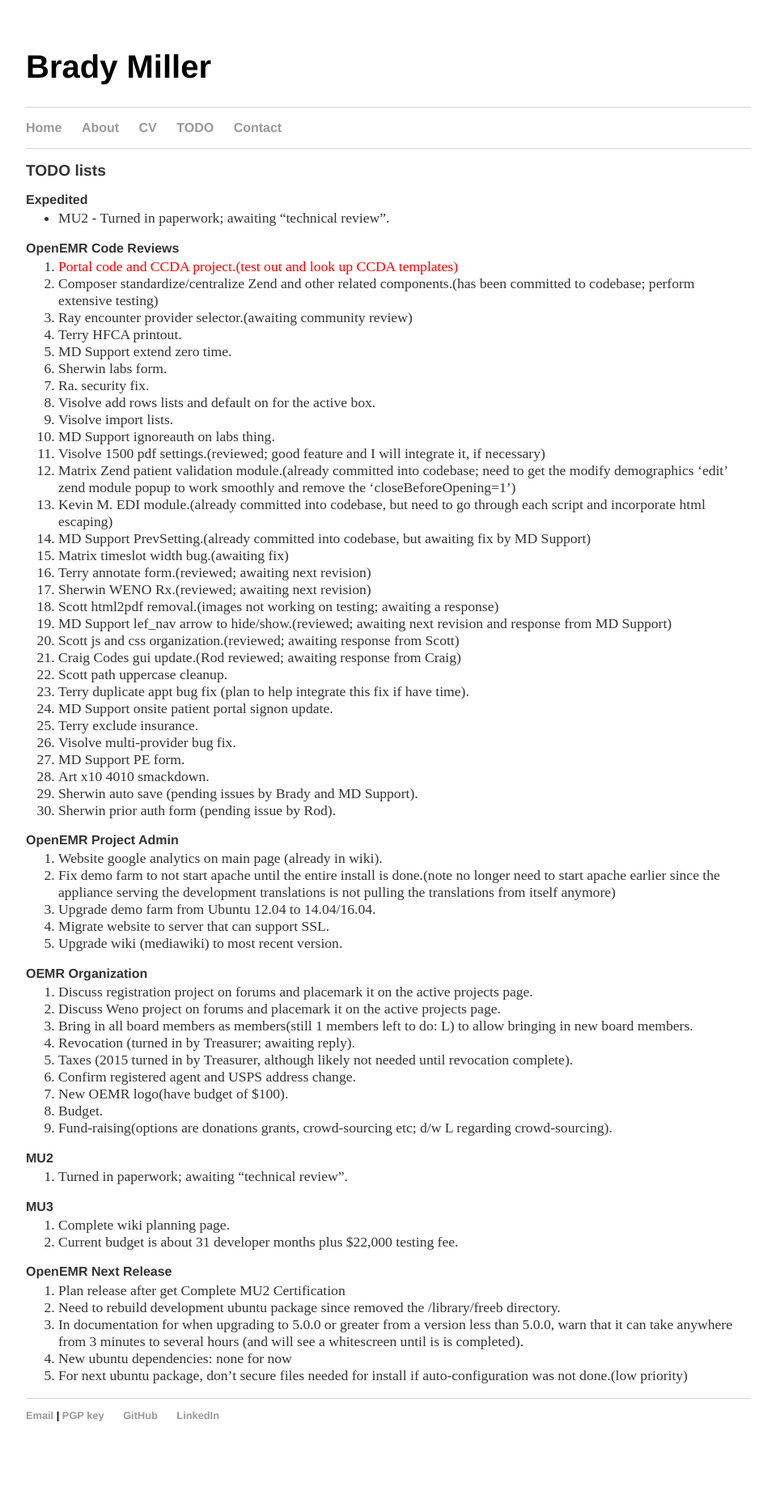
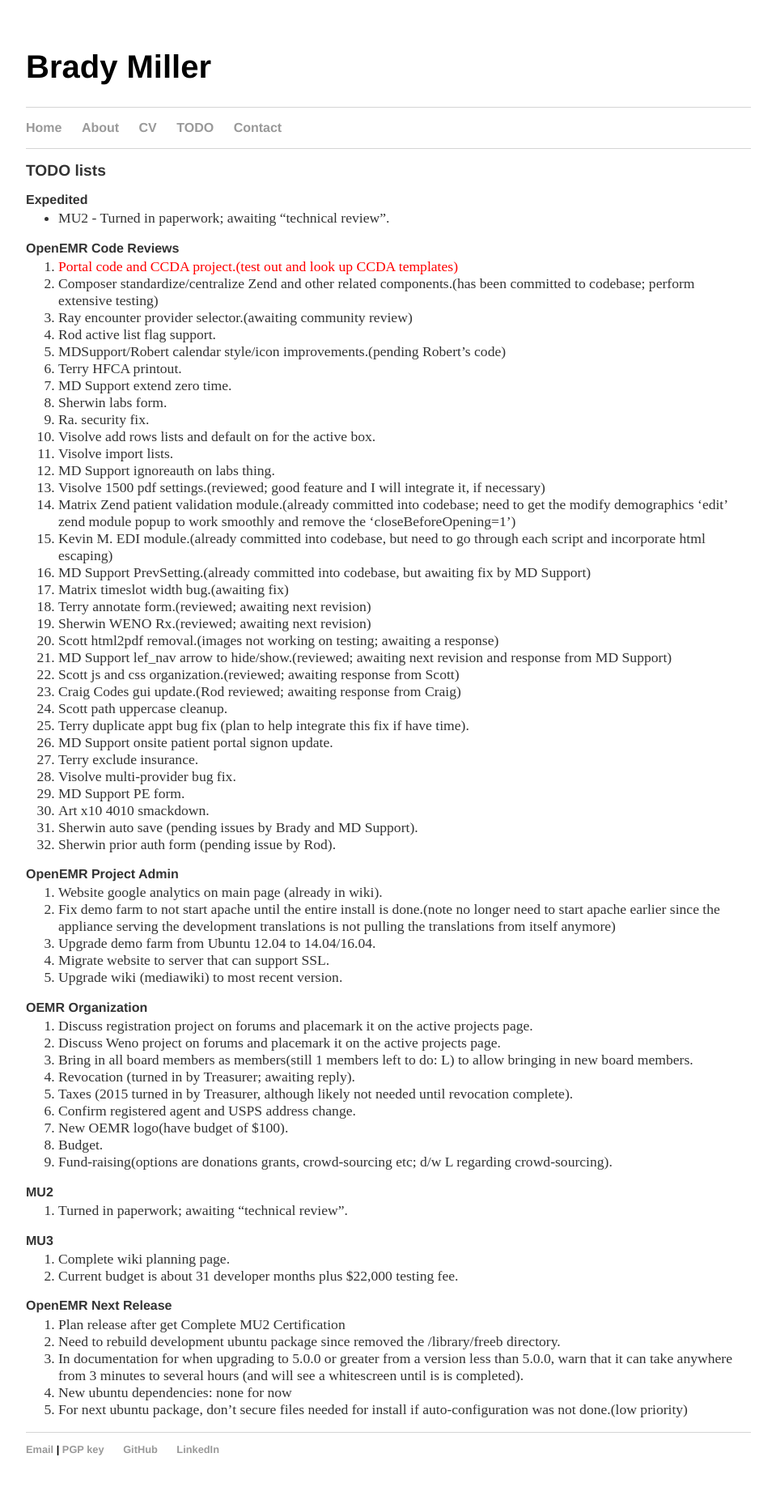
Before and after one commit to bradymiller/bradymiller.github.io, a Jekyll site: the page built from todo/index.md, in a window 1280 px wide. Shown: the whole page at 81% size, without its empty margins (160-1119 px from the left). Built offline with Jekyll 4.4.1, drawn with Linux system fonts in a browser that asks for light colours; before the commit the page ends 1816 px from its top, so only the background shows below that.

Commit message:
Update todo list

```diff
--- a/todo/index.md
+++ b/todo/index.md
@@ -10,6 +10,8 @@
 1. <span style="color: red">Portal code and CCDA project.(test out and look up CCDA templates)</span>
 1. Composer standardize/centralize Zend and other related components.(has been committed to codebase; perform extensive testing)
 1. Ray encounter provider selector.(awaiting community review)
+1. Rod active list flag support.
+1. MDSupport/Robert calendar style/icon improvements.(pending Robert's code)
 1. Terry HFCA printout.
 1. MD Support extend zero time.
 1. Sherwin labs form.
```
